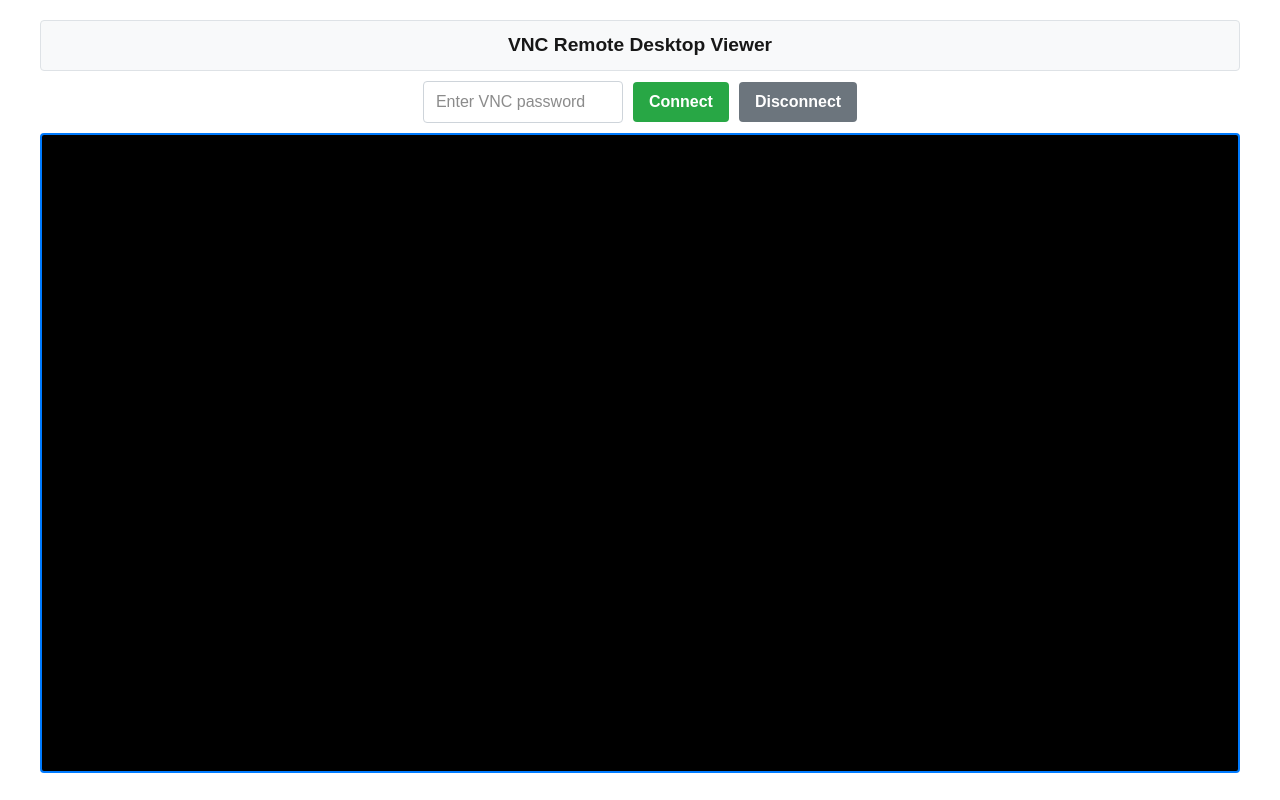
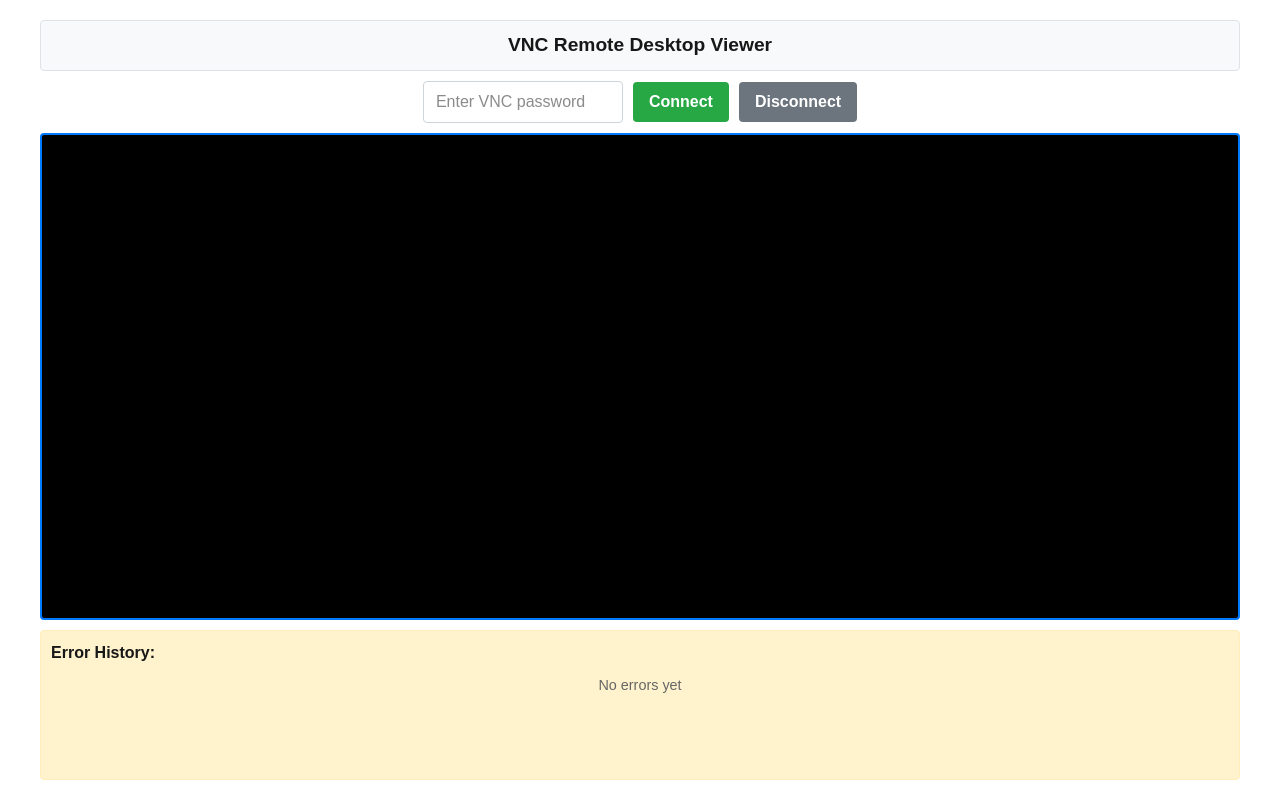
Before and after one commit to stereoboy/vnc_samples, a Next.js app in the folder next.js/: page / in a window 1280 px wide. Built offline with nearby package versions, Linux system fonts and the light colour scheme.

Commit message:
feat: improve error message display
Signed-off-by: Jaeyoung Lee <jylee0121@gmail.com>

```diff
--- a/next.js/src/components/VncViewer.tsx
+++ b/next.js/src/components/VncViewer.tsx
@@ -9,16 +9,46 @@ const VncScreen = dynamic(
   { ssr: false }
 );
 
+interface ErrorEntry {
+  message: string;
+  timestamp: Date;
+}
+
 export default function VncViewer() {
   const [isConnected, setIsConnected] = useState(false);
   const [error, setError] = useState<string | null>(null);
+  const [errorHistory, setErrorHistory] = useState<ErrorEntry[]>([]);
   const [isManualDisconnect, setIsManualDisconnect] = useState(true);
   const [password, setPassword] = useState('');
   const vncRef = useRef<any>(null);
 
+  const addErrorToHistory = (errorMessage: string) => {
+    setErrorHistory(prev => {
+      const newHistory = [{ message: errorMessage, timestamp: new Date() }, ...prev].slice(0, 5);
+      return newHistory;
+    });
+  };
+
+  const formatTimestamp = (date: Date | undefined) => {
+    if (!date) return 'Unknown time';
+    try {
+      return date.toLocaleTimeString('en-US', {
+        hour12: false,
+        hour: '2-digit',
+        minute: '2-digit',
+        second: '2-digit'
+      });
+    } catch (error) {
+      console.error('Error formatting timestamp:', error);
+      return 'Invalid time';
+    }
+  };
+
   const handleConnect = () => {
     if (!password) {
-      setError('Please enter a password');
+      const errorMessage = 'Please enter a password';
+      setError(errorMessage);
+      addErrorToHistory(errorMessage);
       return;
     }
     setError(null);
@@ -151,23 +181,51 @@ export default function VncViewer() {
               console.log('Disconnected from VNC server');
               setIsConnected(false);
               if (!isManualDisconnect) {
-                setError('Disconnected from VNC server');
+                const errorMessage = 'Disconnected from VNC server';
+                setError(errorMessage);
+                addErrorToHistory(errorMessage);
               }
             }}
           />
         )}
-        {!isConnected && error && !isManualDisconnect && (
+      </div>
+      <div style={{
+        width: '100%',
+        maxWidth: '1200px',
+        marginTop: '10px',
+        padding: '10px',
+        backgroundColor: '#fff3cd',
+        border: '1px solid #ffeeba',
+        borderRadius: '4px',
+        minHeight: '150px',
+        maxHeight: '150px',
+        overflowY: 'auto'
+      }}>
+        <div style={{ fontWeight: 'bold', marginBottom: '5px' }}>Error History:</div>
+        {errorHistory.length > 0 ? (
+          errorHistory.map((error, index) => (
+            <div key={index} style={{
+              padding: '5px 0',
+              borderBottom: index < errorHistory.length - 1 ? '1px solid #ffeeba' : 'none',
+              fontSize: '0.9em',
+              display: 'flex',
+              gap: '10px',
+              alignItems: 'baseline'
+            }}>
+              <div style={{ color: '#666', fontSize: '0.8em', minWidth: '80px' }}>
+                [{formatTimestamp(error.timestamp)}]
+              </div>
+              <div>{error.message}</div>
+            </div>
+          ))
+        ) : (
           <div style={{
-            position: 'absolute',
-            top: '20px',
-            left: '20px',
-            padding: '10px',
-            backgroundColor: '#fff3cd',
-            border: '1px solid #ffeeba',
-            borderRadius: '4px',
-            zIndex: 1000,
+            padding: '5px 0',
+            fontSize: '0.9em',
+            color: '#666',
+            textAlign: 'center'
           }}>
-            <div>{error}</div>
+            No errors yet
           </div>
         )}
       </div>
```
